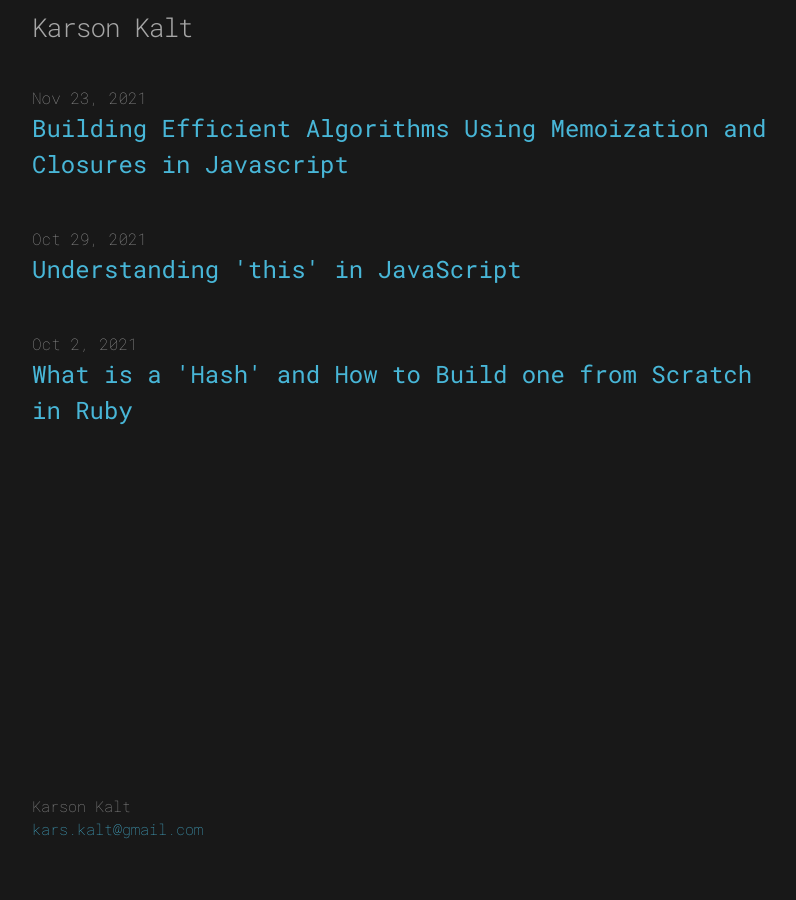
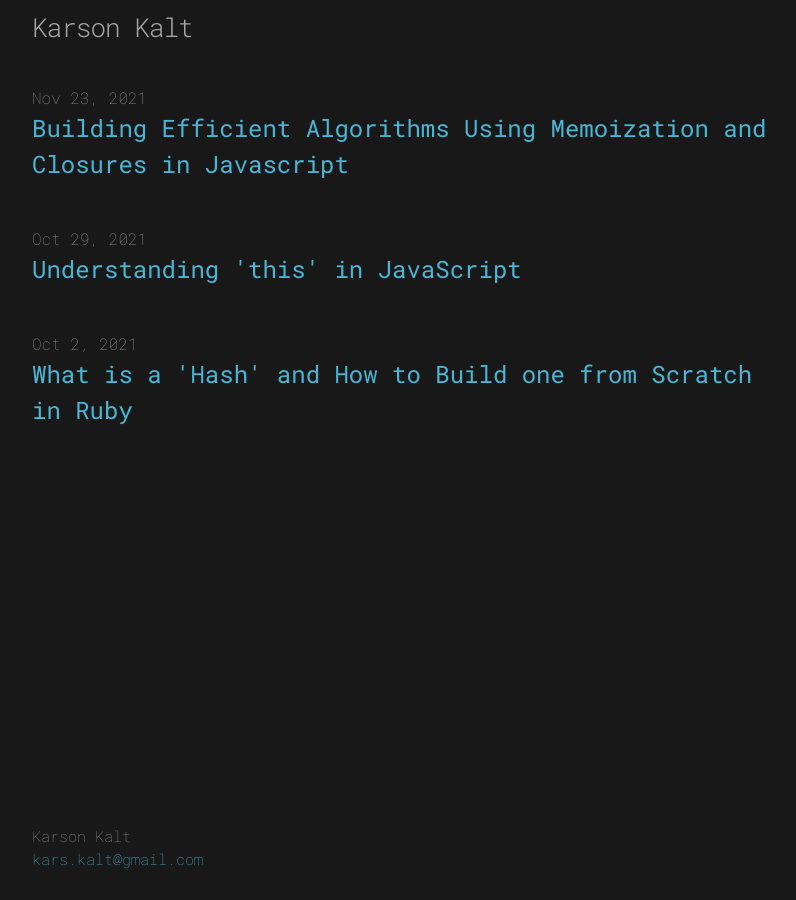
Before and after one commit to karsonkalt/karsonkalt.github.io, a Jekyll site: the page built from index.markdown, in a window 1280 px wide. Shown: the whole page, without its empty margins (238-1034 px from the left). Built offline with Jekyll 4.4.1, drawn with Linux system fonts in a browser that asks for light colours.

Commit message:
remove padding in footer

```diff
--- a/_sass/_layout.scss
+++ b/_sass/_layout.scss
@@ -114,13 +114,8 @@
   }
 }
 
-
-
-/**
- * Site footer
- */
 .site-footer {
-  padding: $spacing-unit 0;
+  // NOOP
 }
 
 .footer-heading {
```
